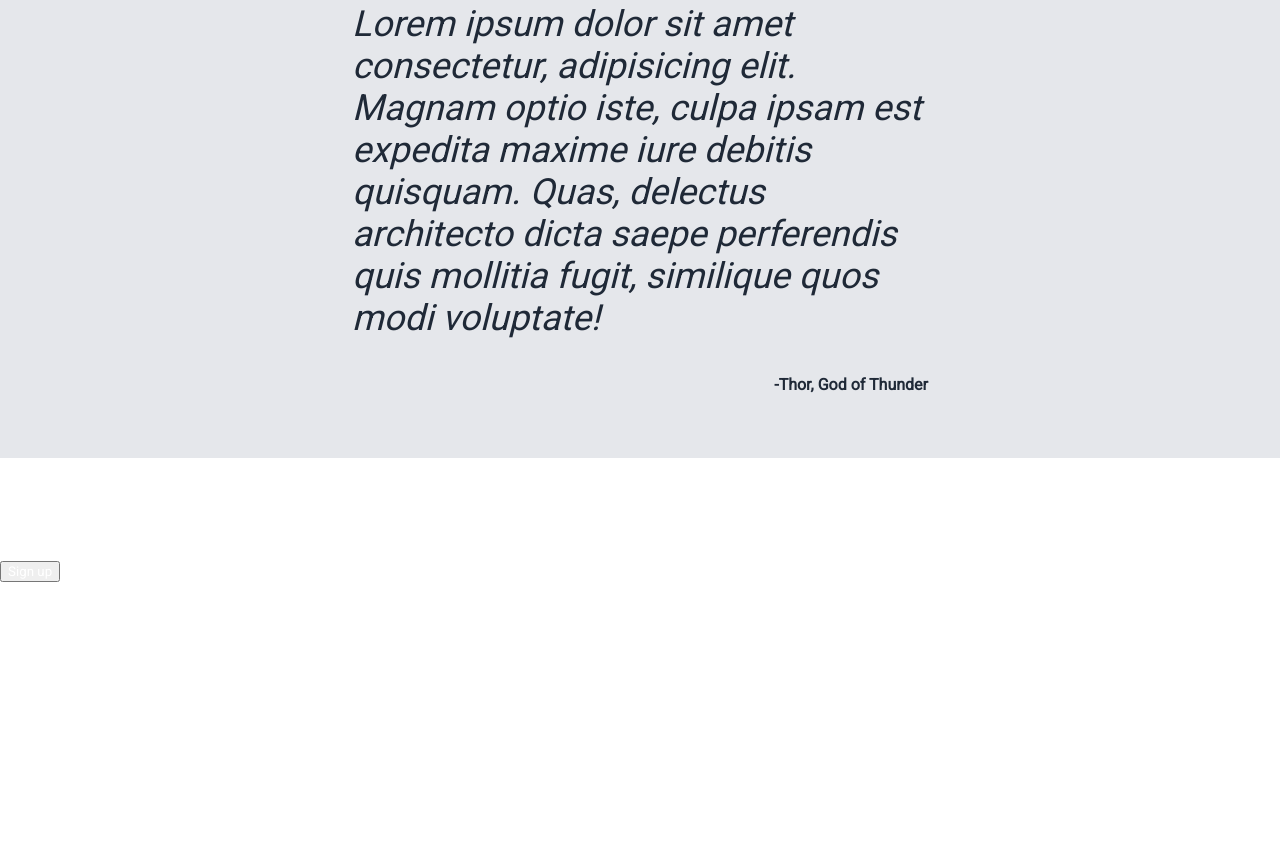
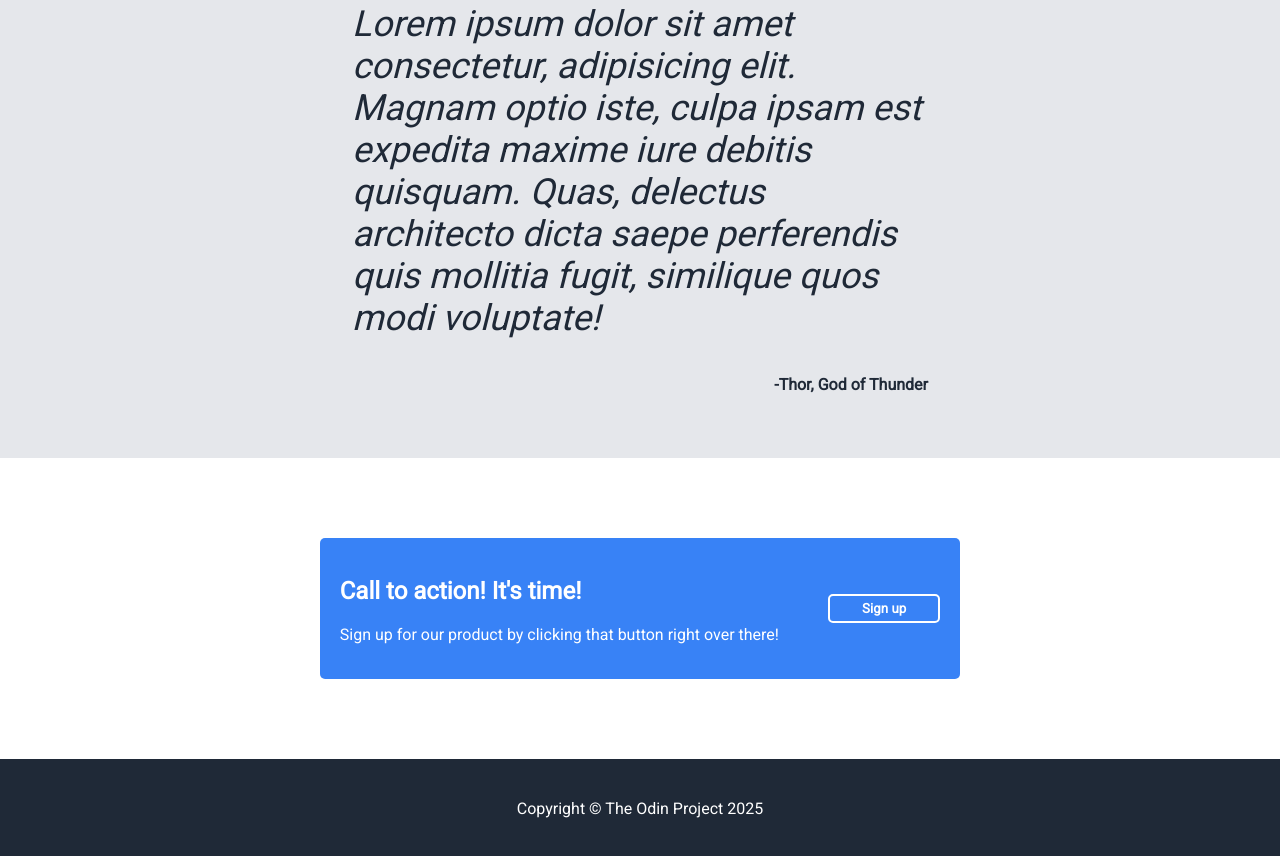
Before and after one commit to neonconsole/odin-landing-page, a plain HTML site: page index.html in a window 1280 px wide. Shown: the part 1309-2165 px from the top of the page. Before the commit the page ends 1942 px from the top, so only its background shows below. Drawn offline with Linux system fonts and the light colour scheme.

Commit message:
Add CTA section and footer styling

```diff
--- a/index.html
+++ b/index.html
@@ -66,8 +66,8 @@
       </p>
       <p class="quote-author">-Thor, God of Thunder</p>
     </div>
-    <div>
-      <div class="cta-box">
+    <div class="cta-section">
+      <div class="cta-section--box">
         <div>
           <h2>Call to action! It's time!</h2>
           <p>
--- a/styles.css
+++ b/styles.css
@@ -129,3 +129,32 @@ h1 {
   text-align: right;
   font-weight: 700;
 }
+
+.cta-section {
+  padding: 5rem 20rem;
+}
+
+.cta-section--box {
+  background-color: #3882f6;
+  margin: auto 0px;
+  padding: 1.2rem;
+  border-radius: 5px;
+  display: flex;
+  justify-content: space-around;
+  align-items: center;
+  gap: 3rem;
+}
+
+.button-contrast {
+  background-color: #3882f6;
+  border: 2px solid white;
+  border-radius: 5px;
+  padding: 0.3rem 2rem;
+  font-weight: 600;
+}
+
+footer {
+  background-color: #1f2937;
+  padding: 1.5rem;
+  text-align: center;
+}
```
